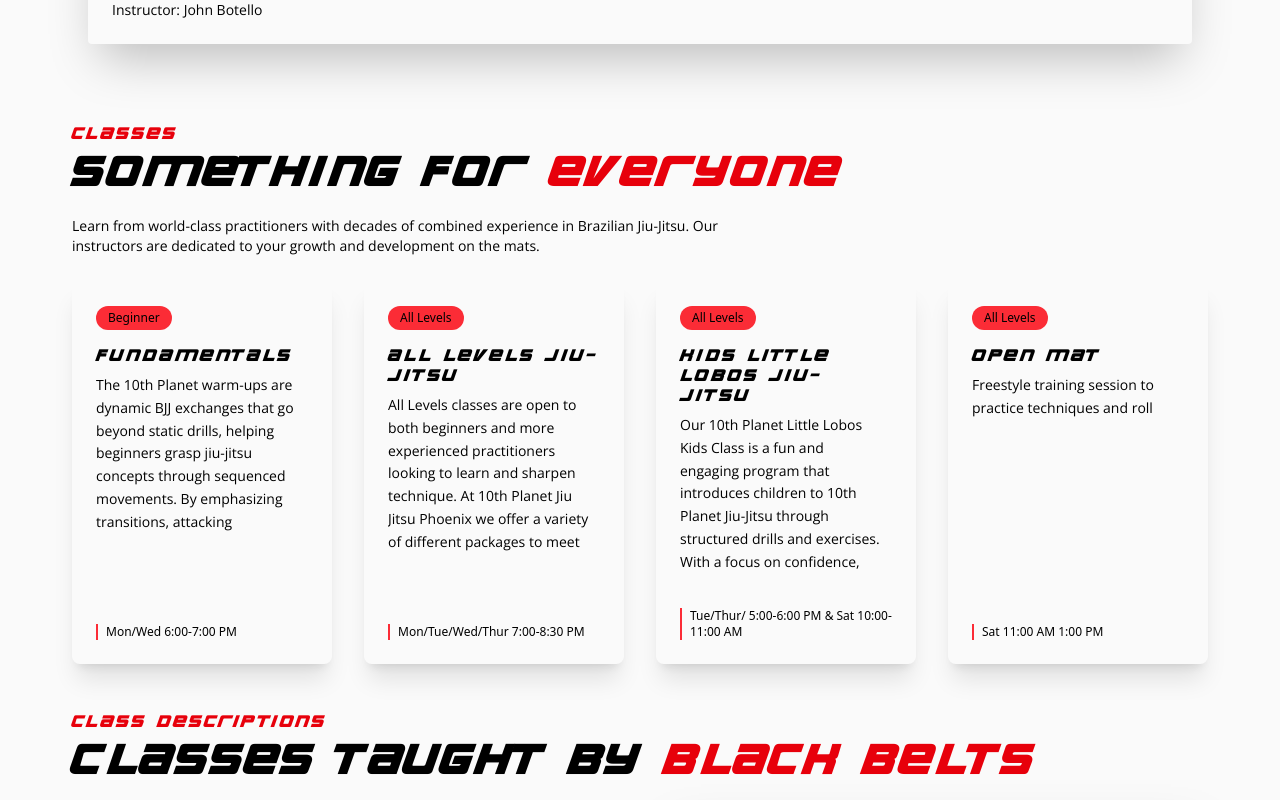
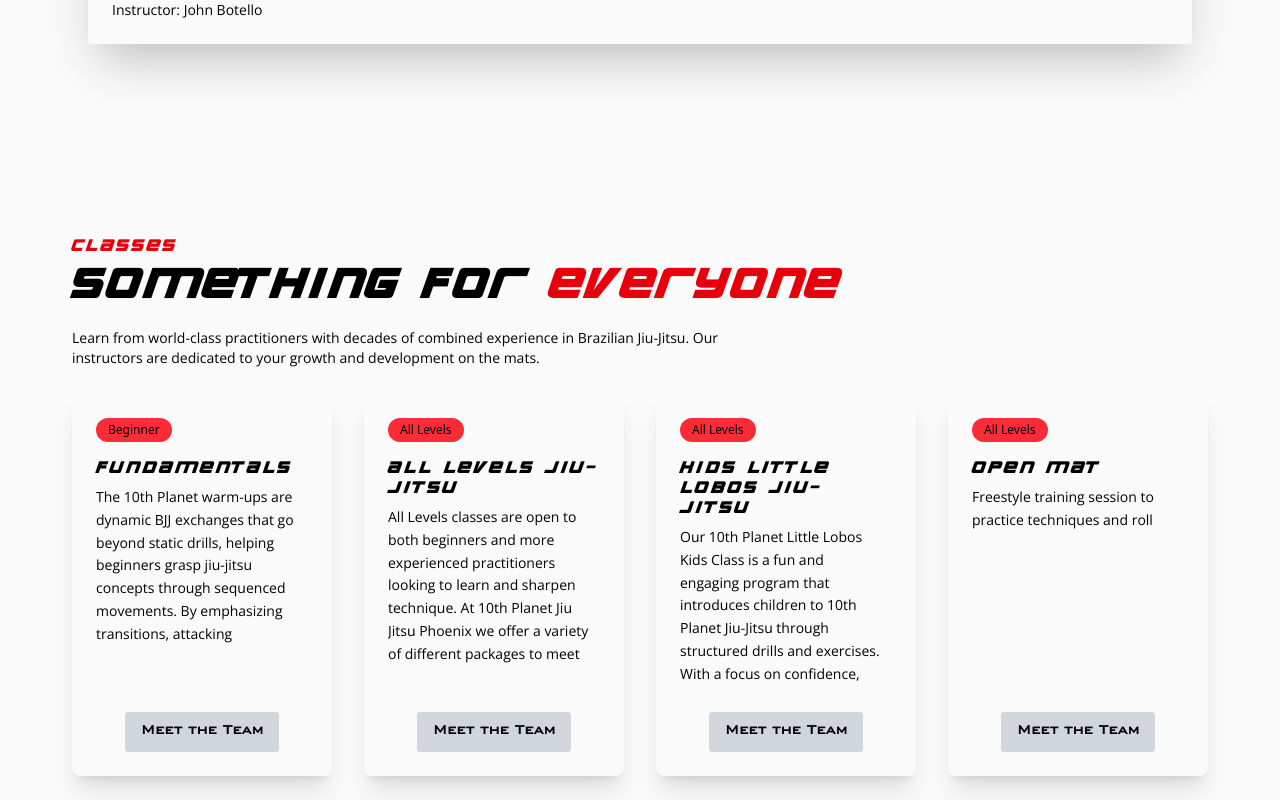
Before and after one commit to caleblopez96/10th-planet-phoenix, a React (Vite) app: page /10th-planet-phoenix/classes in a window 1280 px wide. Shown: the part 1260-2060 px from the top of the page. Built offline with nearby package versions, Linux system fonts and the light colour scheme.

Commit message:
tidying up styles

```diff
--- a/src/Components/ClassDescription/ClassDescription.jsx
+++ b/src/Components/ClassDescription/ClassDescription.jsx
@@ -36,9 +36,9 @@ export default function ClassDescription() {
         <h2 className="text-sm uppercase tracking-widest text-red-600 font-bold mb-2">
           Class Descriptions
         </h2>
-        <h3 className="text-2xl md:text-3xl lg:text-4xl font-bold mb-2 relative z-10">
-          Classes Taught by
-          <span className="text-red-600"> Black belts</span>
+        <h3 className="text-2xl md:text-3xl lg:text-4xl font-bold mb-10 lg:mb-20 relative z-10">
+          Explore our
+          <span className="text-red-600"> Classes</span>
         </h3>
       </div>
 
--- a/src/Components/ClassesSection/ClassesSection.jsx
+++ b/src/Components/ClassesSection/ClassesSection.jsx
@@ -74,14 +74,12 @@ const ClassesSection = () => {
                   </div>
                 </div>
 
-                <div className="flex items-center mt-4">
-                  <span className="text-xs border-l-2 border-red-500 pl-2 break-words">
-                    {classItem.time}
-                  </span>
-                </div>
-
-                <div className="absolute bottom-0 left-0 right-0 bg-black bg-opacity-70 py-3 px-6 translate-y-full group-hover:translate-y-0 transition-transform flex justify-center items-center">
-                  <Button />
+                <div className="mt-4 flex justify-center align-middle">
+                  <Button
+                    color="text-black"
+                    content="Meet the Team"
+                    route={"/instructors"}
+                  />
                 </div>
               </div>
             </div>
--- a/src/Components/EliteInstructors/EliteInstructors.jsx
+++ b/src/Components/EliteInstructors/EliteInstructors.jsx
@@ -1,6 +1,7 @@
 import { Link } from "react-router-dom";
 
 import johnBotello from "../../assets/instructor photos/john botello.png";
+import eric from "../../assets/instructor photos/coach_erik.jpg";
 import Button from "../Buttons/Button";
 
 const EliteInstructors = () => {
@@ -17,10 +18,10 @@ const EliteInstructors = () => {
       title: "Competition Coach",
       belt: "Black Belt",
       experience: "12 Years",
-      image: "",
+      image: eric,
     },
     {
-      name: "Keith Trujillo",
+      name: "Felicia Oh",
       title: "Fundamentals Coach",
       belt: "Black Belt",
       experience: "10 Years",
@@ -36,7 +37,7 @@ const EliteInstructors = () => {
   ];
 
   return (
-    <section className="px-4 py-8 lg:py-16 w-full overflow-hidden  inset-0 ">
+    <section className="px-4 py-8 lg:py-16 w-full overflow-hidden inset-0">
       <h3 className="text-sm uppercase tracking-widest text-red-600 font-bold mb-2">
         Meet the Team
       </h3>
@@ -57,11 +58,11 @@ const EliteInstructors = () => {
           {instructors.map((instructor, index) => (
             <div
               key={index}
-              className="group relative  rounded-lg overflow-hidden shadow-xl transition-all duration-300 hover:-translate-y-2 hover:shadow-2xl card"
+              className="group relative rounded-lg overflow-hidden shadow-xl transition-all duration-300 hover:-translate-y-2 hover:shadow-2xl h-full"
             >
               <div className="absolute top-0 left-0 w-full h-1 bg-red-600"></div>
 
-              <div className="p-8 pt-12 relative">
+              <div className="p-8 pt-12 pb-12 relative h-full flex flex-col">
                 <div className="relative mx-auto mb-6">
                   {instructor.image ? (
                     <img
@@ -72,12 +73,12 @@ const EliteInstructors = () => {
                   ) : (
                     <div className="w-24 h-24 rounded-full bg-gray-700 border-4 border-red-500 overflow-hidden mx-auto"></div>
                   )}
-                  <div className="absolute -top-7 -right-6 bg-red-600 text-xs text-white rounded-full px-2 py-1">
+                  <div className="absolute -top-7 -right-18 bg-red-600 text-xs text-white rounded-full px-2 py-1">
                     {instructor.belt}
                   </div>
                 </div>
 
-                <div className="text-center mb-6">
+                <div className="text-center mb-6 flex-grow">
                   <h3 className="text-xl font-bold mb-1">{instructor.name}</h3>
                   <p className="text-red-600 font-medium text-sm mb-4">
                     {instructor.title}
@@ -88,23 +89,23 @@ const EliteInstructors = () => {
                   <div className="text-left text-sm space-y-2">
                     {instructor.experience && (
                       <div className="flex items-center">
-                        <span className="w-2 h-2 bg-red-600 rounded-full mr-2"></span>
+                        <span className="w-2 bg-red-600 rounded-full mr-2"></span>
                         <span className="">Experience:</span>
                         <span className="ml-auto">{instructor.experience}</span>
                       </div>
                     )}
                     <div className="flex items-center">
-                      <span className="w-2 h-2 bg-red-600 rounded-full mr-2"></span>
+                      <span className="w-2 bg-red-600 rounded-full mr-2"></span>
                       <span className="">Rank:</span>
                       <span className="ml-auto">{instructor.belt}</span>
                     </div>
                   </div>
                 </div>
 
-                <div className="absolute inset-x-0 bottom-0 h-12 bg-gray-200 flex items-center justify-center translate-y-full group-hover:translate-y-0 transition-transform duration-300">
+                <div className="mt-auto">
                   <Link
                     to="/instructors#instructorBios"
-                    className=" text-sm font-medium w-full h-full hover:bg-red-600 transition-colors duration-300 cursor-pointer text-center py-4"
+                    className="block w-full bg-gray-200 hover:bg-red-600 hover:text-gray-200 transition-colors duration-300 text-sm font-medium py-3 text-center rounded-md text-black"
                   >
                     View Profile
                   </Link>
--- a/src/Components/FAQ/FAQ.jsx
+++ b/src/Components/FAQ/FAQ.jsx
@@ -6,7 +6,7 @@ const FAQItem = ({ question, answer }) => {
   return (
     <div className="rounded-xl mb-2 bg-gray-100 overflow-hidden faq-buttons">
       <button
-        className="w-full flex justify-between items-center p-4 font-bold uppercase tracking-wide hover:bg-gray-400 transition duration-400 text-sm faq-button"
+        className="w-full flex justify-between items-center p-4 font-bold uppercase tracking-wide hover:bg-gray-400 transition duration-400 text-sm faq-button text-left"
         onClick={() => setIsOpen(!isOpen)}
       >
         {question}
@@ -26,7 +26,7 @@ const FAQItem = ({ question, answer }) => {
 const FAQ = ({ faqs }) => {
   return (
     <div className="mx-auto p-6 my-12 shadow-lg">
-      <h2 className="text-xl font-bold text-left uppercase tracking-wide mb-4">
+      <h2 className="text-xl font-bold uppercase tracking-wide mb-4">
         Frequently Asked Questions
       </h2>
       {faqs.map((faq, index) => (
--- a/src/Components/Navbar/Navbar.jsx
+++ b/src/Components/Navbar/Navbar.jsx
@@ -85,7 +85,6 @@ const Navbar = () => {
             aria-label="Toggle menu"
           >
             {isMenuOpen ? (
-              // X icon with conditional color based on night mode
               <svg
                 xmlns="http://www.w3.org/2000/svg"
                 className={`h-7 w-7 ${
--- a/src/index.css
+++ b/src/index.css
@@ -1,34 +1,27 @@
+/* imports */
 @import url("https://fonts.googleapis.com/css2?family=Open+Sans:ital,wght@0,300..800;1,300..800&display=swap");
-
 @import "tailwindcss";
 
+/* custom fonts */
+@font-face {
+  font-family: "Bank Gothic";
+  src: url("/src/Fonts/bank-gothic-light.ttf") format("truetype");
+  font-weight: normal;
+  font-style: normal;
+}
+
+@font-face {
+  font-family: "Supreme";
+  src: url("/src/Fonts/SUPRRG__.TTF") format("truetype");
+  font-weight: normal;
+  font-style: normal;
+}
+
+/* global */
 body {
   background-color: #fafafa;
   height: 100vh;
   font-weight: 400;
-}
-
-body.night {
-  background-color: #111111;
-  color: #fafafa;
-}
-
-body.night nav {
-  background-color: #111111;
-  color: #fafafa;
-}
-
-body:not(.night) nav {
-  background-color: #fafafa;
-  color: black;
-}
-
-body.night svg {
-  fill: #fafafa;
-}
-
-body.night .card {
-  border: 1px solid rgba(255, 255, 255, 0.1);
 }
 
 nav {
@@ -56,7 +49,37 @@ svg {
 }
 
 section:not(.hero) {
-  margin: 3rem 0;
+  margin: 10rem 0;
+}
+
+form label,
+#contact p {
+  font-family: "Bank Gothic", sans-serif;
+}
+
+/* night mode styles*/
+
+body.night {
+  background-color: #111111;
+  color: #fafafa;
+}
+
+body.night nav {
+  background-color: #111111;
+  color: #fafafa;
+}
+
+body:not(.night) nav {
+  background-color: #fafafa;
+  color: black;
+}
+
+body.night svg {
+  fill: #fafafa;
+}
+
+body.night .card {
+  border: 1px solid rgba(255, 255, 255, 0.1);
 }
 
 body.night .faq-buttons {
@@ -64,21 +87,17 @@ body.night .faq-buttons {
   color: #fafafa;
 }
 
-form label,
-#contact p {
-  font-family: "Bank Gothic", sans-serif;
+/* custom scroll bar styles */
+.custom-scrollbar::-webkit-scrollbar {
+  width: 6px;
 }
 
-@font-face {
-  font-family: "Bank Gothic";
-  src: url("/src/Fonts/bank-gothic-light.ttf") format("truetype");
-  font-weight: normal;
-  font-style: normal;
+.custom-scrollbar::-webkit-scrollbar-track {
+  background: #f1f1f1;
+  border-radius: 10px;
 }
 
-@font-face {
-  font-family: "Supreme";
-  src: url("/src/Fonts/SUPRRG__.TTF") format("truetype");
-  font-weight: normal;
-  font-style: normal;
+.custom-scrollbar::-webkit-scrollbar-thumb {
+  background: red;
+  border-radius: 10px;
 }
--- a/src/pages/classes.jsx
+++ b/src/pages/classes.jsx
@@ -10,7 +10,7 @@ import classes2 from "../assets/classes/classes2.jpg";
 
 const classesFAQs = [
   {
-    question: "What age can children start training",
+    question: "When can children start training",
     answer: "We recommend children start training at age 7.",
   },
   { question: "What should I bring with me?", answer: "" },
```
Also changed, not shown: src/assets/instructor photos/coach_erik.jpg (added).
